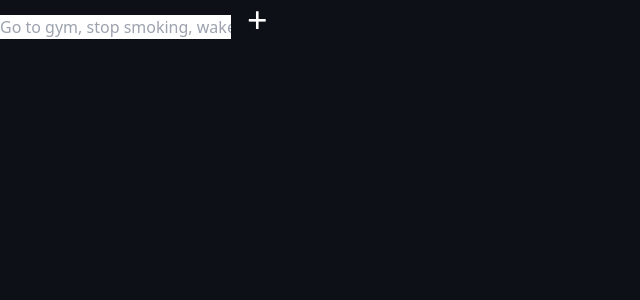
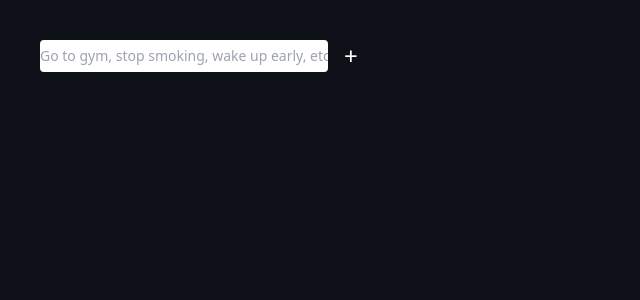
Before and after one commit to pploszaj/Habit_Track, a React app: page / in a window 1280 px wide. Shown: the top 300 px of the page, without its empty margins (0-640 px from the left). Built offline with nearby package versions, Linux system fonts and the light colour scheme.

Commit message:
Generate array of dates from January 1st of current year up to and including current date for rendering of squares in heatmap

```diff
--- a/src/client/App.tsx
+++ b/src/client/App.tsx
@@ -1,20 +1,23 @@
-import React, {useState} from "react";
+import React, { useState } from "react";
 import Heatmap from "./components/Heatmap";
 import NewHabit from "./components/NewHabit";
-import './styles.css';
+import "./styles.css";
 
 function App() {
-
   const [habits, sethabits] = useState<any>([]);
 
   const addNewHabit = (newHabit: String) => {
     sethabits([...habits, newHabit]);
-  }
+  };
 
   return (
     <>
-      <NewHabit addNewHabit = {addNewHabit}/>
-      {habits.map((name: String) => <Heatmap name ={name}/>)}
+      <NewHabit addNewHabit={addNewHabit} />
+      <div className="h-screen w-screen flex flex-col justify-start items-center gap-10 mt-10">
+        {habits.map((name: String) => (
+          <Heatmap name={name} />
+        ))}
+      </div>
     </>
   );
 }
--- a/src/client/components/Heatmap.tsx
+++ b/src/client/components/Heatmap.tsx
@@ -6,9 +6,22 @@ type HeatMapProps = {
 };
 
 function Heatmap(props: HeatMapProps) {
-  const squares: string[] = Array(365).fill("");
+  //need to get the current year then fill the array with dates from January 1st of current year to the current date
+  // const squares: string[] = Array(365).fill("");
+  const datesArray: Date[] = [];
 
-  const getChunks = (arr: string[]) => {
+  const generateSquaresArray = () => {
+    const today = new Date();
+    const year = today.getFullYear();
+    const startDate = new Date(year, 0, 1);
+    const endDate = today;
+
+    for(let date = startDate; date <= endDate; date.setDate(date.getDate() + 1)) {
+      datesArray.push(new Date(date));
+    }
+  }
+
+  const getChunks = (arr: Date[]) => {
     let chunks = [];
     for (let i = 0; i < arr.length; i += 7) {
       chunks.push(arr.slice(i, i + 7));
@@ -16,7 +29,8 @@ function Heatmap(props: HeatMapProps) {
     return chunks;
   };
 
-  let columns = getChunks(squares);
+  generateSquaresArray();
+  let columns = getChunks(datesArray);
 
   return (
     <div className="flex flex-col">
--- a/src/client/components/NewHabit.tsx
+++ b/src/client/components/NewHabit.tsx
@@ -14,9 +14,9 @@ function NewHabit(props: NewHabitProps) {
     }
 
   return (
-    <div>
-        <input type="text" placeholder='Go to gym, stop smoking, wake up early, etc' value={habitName} onChange={(e) => sethabitName(e.target.value)}/>
-        <button onClick={newHabitHandler} className="text-4xl text-white ml-4">+</button>
+    <div className='flex mt-10'>
+        <input className='rounded ml-10 w-72 text-sm' type="text" placeholder='Go to gym, stop smoking, wake up early, etc' value={habitName} onChange={(e) => sethabitName(e.target.value)}/>
+        <button onClick={newHabitHandler} className="text-2xl text-white ml-4">+</button>
     </div>
   )
 }
```
